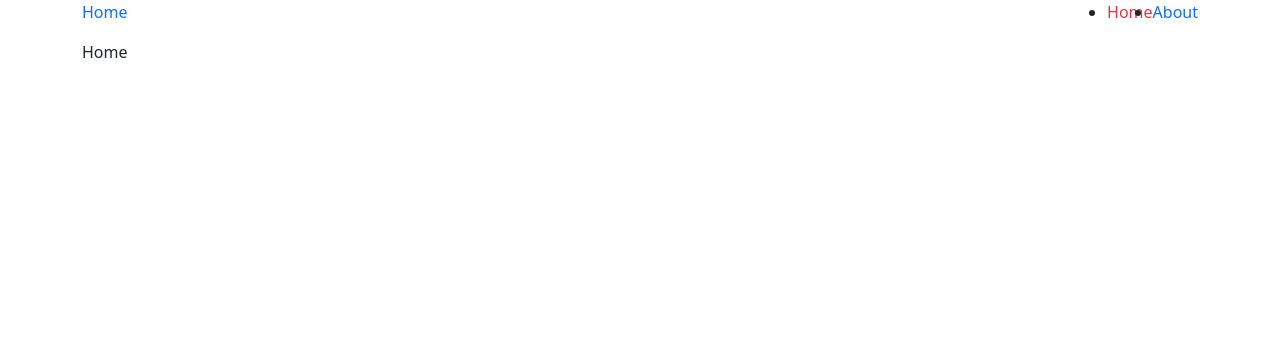
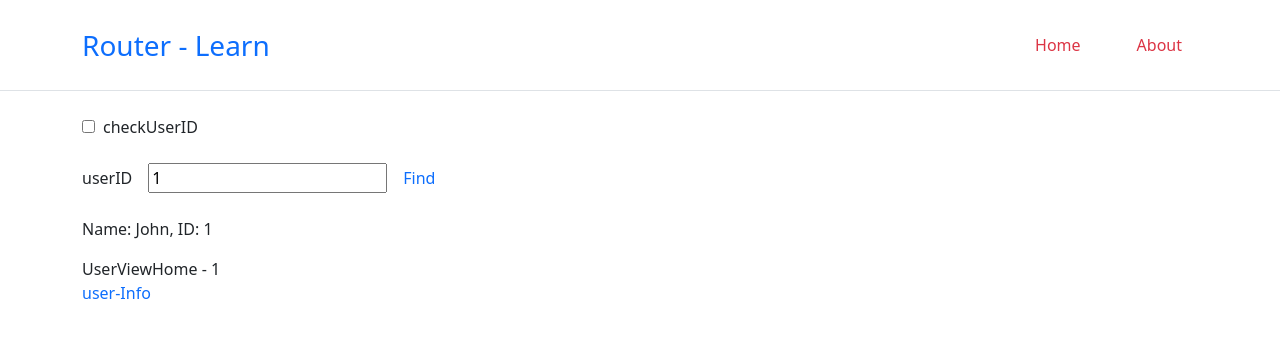
Before and after one commit to Narrowd4c/Vue-Router, a Vue app: page /user/1 in a window 1280 px wide. Shown: the top 338 px of the page. Built offline with nearby package versions, Linux system fonts and the light colour scheme.

Commit message:
feat:動態路由

```diff
--- a/src/assets/scss/_reboot.scss
+++ b/src/assets/scss/_reboot.scss
@@ -158,14 +158,15 @@ address {
 
 ol,
 ul {
-  padding-left: 2rem;
+  padding-left: 0rem;
+  list-style: none;
 }
 
 ol,
 ul,
 dl {
   margin-top: 0;
-  margin-bottom: 1rem;
+  margin-bottom: 0rem;
 }
 
 ol ol,
--- a/src/components/HeaderComp.vue
+++ b/src/components/HeaderComp.vue
@@ -1,12 +1,14 @@
-<script setup>
+<script setup lang="ts">
 import { RouterLink } from "vue-router";
 </script>
 <template>
-  <div class="container d-flex">
-    <RouterLink to="/">Home</RouterLink>
-    <ul class="ms-auto d-flex list-none">
-      <li><RouterLink to="/" class="text-danger">Home</RouterLink></li>
-      <li><RouterLink to="/about">About</RouterLink></li>
-    </ul>
+  <div class="border-bottom">
+    <div class="d-flex align-items-center container py-4">
+      <RouterLink to="/" class="fs-3">Router - Learn</RouterLink>
+      <ul class="d-flex align-items-center ms-auto gap-4">
+        <li><RouterLink to="/" class="px-3 py-2 text-danger d-block">Home</RouterLink></li>
+        <li><RouterLink to="/about" class="px-3 py-2 text-danger d-block">About</RouterLink></li>
+      </ul>
+    </div>
   </div>
 </template>
--- a/src/router/index.ts
+++ b/src/router/index.ts
@@ -1,8 +1,8 @@
-import { createRouter, createWebHashHistory } from 'vue-router'
+import { createRouter, createWebHistory } from 'vue-router'
 import HomeView from '../views/HomeView.vue';
 
 const routes = createRouter({
-    history: createWebHashHistory(),
+    history: createWebHistory(),
     routes: [
         {
             path: '/',
@@ -12,9 +12,25 @@ const routes = createRouter({
         {
             path: '/about',
             name: 'About',
-            component: () => import('../views/AboutView.vue')
+            component: () => import('../views/AboutView.vue'),
+            sensitive: true
+        },
+        {
+            path: '/user/:id?',
+            component: () => import('../views/UserView.vue'),
+            name: 'user',
+            children: [
+                { path: '', name: 'user-home', component: () => import('../views/UserHomeView.vue'), props: true },
+                { path:'info',name:'user-info',component:()=>import('../views/UserInfoView.vue'), props:true}
+            ],
+        },
+        {
+            path: '/:pathMatch(.*)*',
+            name: 'not found',
+            component: () => import('../views/NotFoundView.vue')
         }
-    ]
+    ],
+    strict: true,
 })
 
 export default routes;
--- a/src/views/HomeView.vue
+++ b/src/views/HomeView.vue
@@ -1,3 +1,20 @@
+<script setup lang="ts">
+import { RouterLink } from "vue-router";
+import { ref } from 'vue';
+const userID = ref(1);
+
+</script>
+
 <template>
-    <div class="container">Home</div>
+  <div class="container">
+    <p class="display-6 pt-4">Home Page</p>
+     <div class="d-flex gap-3 my-4 align-items-center">
+      <label for="userID">UserID</label>
+      <input id="userID" type="number" max="6" v-model="userID" />
+      <RouterLink :to="{ name: 'user-home', params: { id: userID } }"> Find </RouterLink>
+    </div>
+    <ul v-for="i in 6">
+        <li class="mb-2"><RouterLink :to="{name:'user', params:{id:i}}">UserID - {{ i }}</RouterLink></li>
+    </ul>
+  </div>
 </template>
--- /dev/null
+++ b/src/views/NotFoundView.vue
@@ -0,0 +1,7 @@
+<script setup lang="ts">
+
+</script>
+
+<template>
+    <div>Not Found Page</div>
+</template>
--- /dev/null
+++ b/src/views/UserHomeView.vue
@@ -0,0 +1,12 @@
+<script setup lang="ts">
+defineProps({
+    id:String
+})
+</script>
+
+<template>
+  <div>UserViewHome - {{ id }}</div>
+  <RouterLink :to="{ name: 'user-info', params: { id: id } }">
+        user-Info
+   </RouterLink>
+</template>
--- /dev/null
+++ b/src/views/UserInfoView.vue
@@ -0,0 +1,11 @@
+<script setup lang="ts">
+defineProps({
+    id:String
+})
+</script>
+
+<template>
+    <div class="container">
+        UserInfo - {{ id }}
+    </div>
+</template>
--- /dev/null
+++ b/src/views/UserView.vue
@@ -0,0 +1,50 @@
+<script setup lang="ts">
+import { ref, computed } from "vue";
+import { useRoute, onBeforeRouteUpdate, RouterLink } from "vue-router";
+
+const route = useRoute();
+const userList = ref([
+  { name: "John", id: "1" },
+  { name: "Jane", id: "2" },
+  { name: "Joe", id: "3" },
+  { name: "Jim", id: "4" },
+  { name: "Jill", id: "5" },
+  { name: "Jenny", id: "6" },
+]);
+const routeUpdateToggle = ref(false);
+onBeforeRouteUpdate((to, from) => {
+  if (routeUpdateToggle.value) {
+    if (userList.value.find((user) => user.id === to.params.id)) {
+      return true;
+    }
+    alert("user not find");
+    return false;
+  }
+});
+const userID = ref(1);
+const user = computed(() => {
+  return userList.value.find((user) => user.id === route.params.id);
+});
+
+</script>
+
+<template>
+  <div class="container my-4">
+    <div>
+      <input id="checkUserID" type="checkbox" v-model="routeUpdateToggle" />
+      <label for="checkUserID" class="ms-2"> checkUserID </label>
+    </div>
+    <div class="d-flex align-items-center my-4 gap-3">
+      <label for="userID">userID</label>
+      <input id="userID" type="number" v-model="userID" />
+      <RouterLink :to="{ name: 'user-home', params: { id: userID } }">
+        Find
+      </RouterLink>
+    </div>
+    <div v-if="user">
+      <p>Name: {{ user.name }}, ID: {{ user.id }}</p>
+      <RouterView></RouterView>
+    </div>
+    <p v-else>User Not Found</p>
+  </div>
+</template>
```
